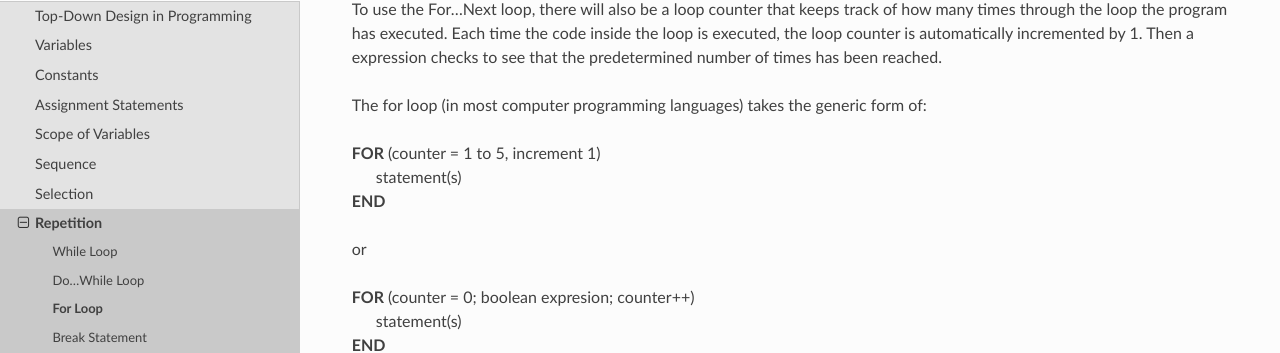
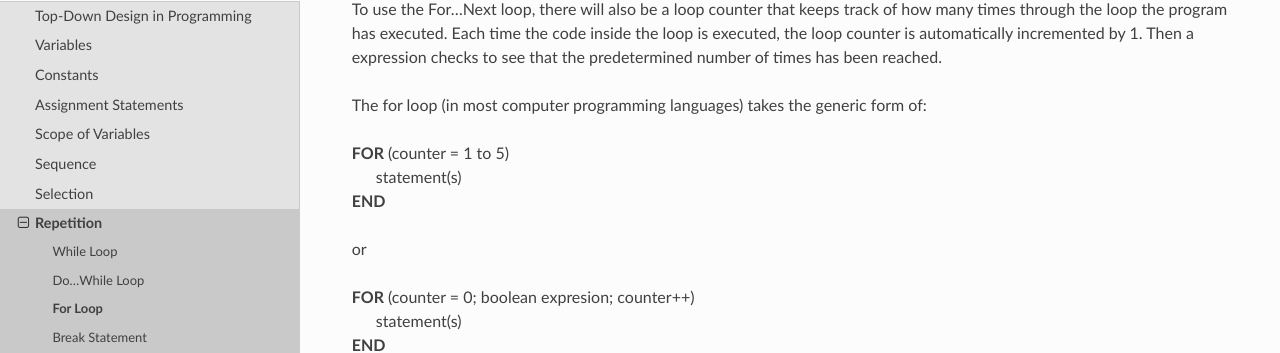
Before and after one commit to Mr-Coxall/Computer-Based-Problem-Solving, a Sphinx documentation site: the page built from docs/structured-problem-solving/for-loop.rst, in a window 1280 px wide and 900 px high. Shown: the part 282-635 px from the top of the window. Built offline with Sphinx 7.4.7 and the Read the Docs theme 2.0.0, drawn with Linux system fonts in a browser that asks for light colours; pages that are not in the unit, such as notebooks, are missing from menus.

Commit message:
Update for-loop.rst

```diff
--- a/docs/structured-problem-solving/for-loop.rst
+++ b/docs/structured-problem-solving/for-loop.rst
@@ -9,7 +9,7 @@ To use the For…Next loop, there will also be a loop counter that keeps track o
 
 The for loop (in most computer programming languages) takes the generic form of:
 
-| **FOR** (counter = 1 to 5, increment 1)
+| **FOR** (counter = 1 to 5)
 |    statement(s)
 | **END**
 
```
